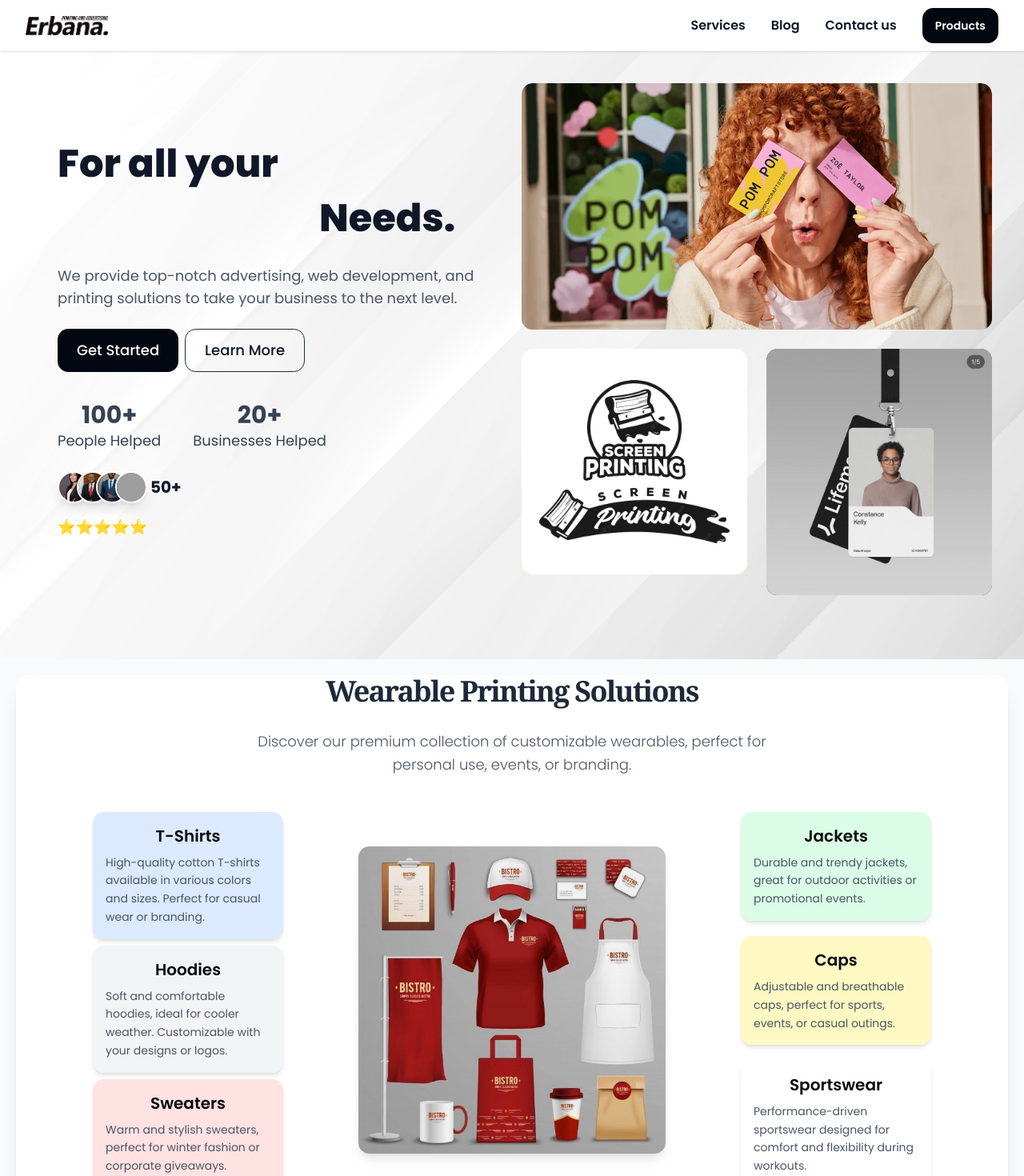
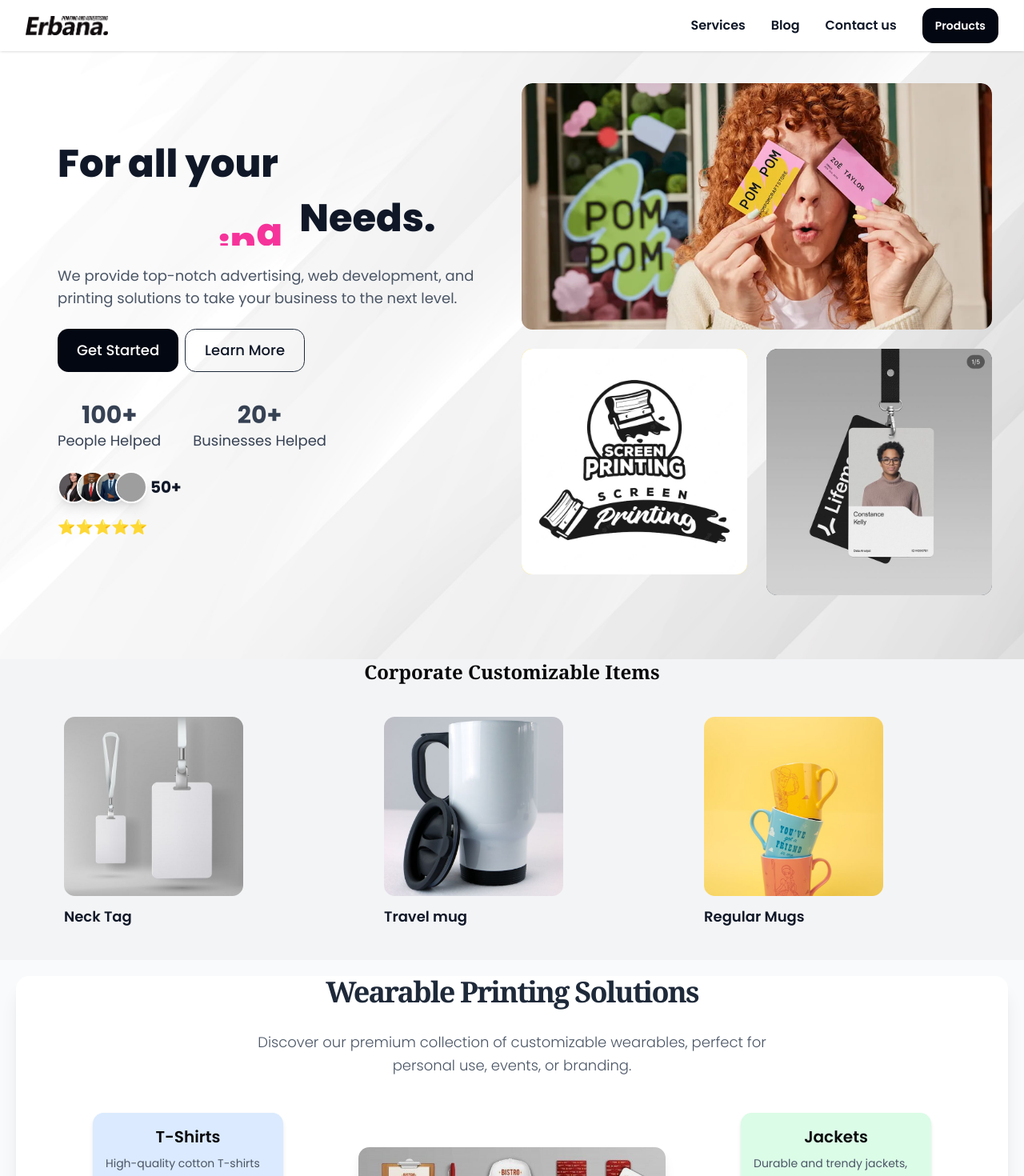
Before and after one commit to bmaker32/Printshop-website, a React (Vite) app: page / in a window 1280 px wide. Shown: the top 1470 px of the page at 80% size. Built offline with nearby package versions, Linux system fonts and the light colour scheme; grey boxes are pictures that could not be loaded.

Commit message:
edit to v4

```diff
--- a/src/App.jsx
+++ b/src/App.jsx
@@ -6,6 +6,7 @@ import Blog from './components/Blog';
 import FAQ from './components/FAQ';
 import ContactUs from './components/ContactUs';
 import Footer from './components/Footer';
+import CustomizableItems from './components/CustomizableItems';
 
 function App() {
   return (
@@ -17,6 +18,7 @@ function App() {
       <div id="landing">
         <Landing />
       </div>
+      <CustomizableItems/>
       <div id="services">
         <Services />
       </div>
--- a/src/components/CarouselProduct.jsx
+++ b/src/components/CarouselProduct.jsx
@@ -5,13 +5,14 @@ import ProfileCard from './ProfileCard';
 
 // Profile data
 const profiles = [
-  { name: 'Colored Mug', image:'/assets/corporateProducts/colored mug.jpg' },
-  { name: 'Hat', image: '/assets/corporateProducts/hat.jpg' },
-  { name: 'Key Chain', image: '/assets/corporateProducts/keychain.jpg' },
-  { name: 'Neck Tag', image: '/assets/corporateProducts/neckTag.jpg' },
-  { name: 'Travel mug', image: '/assets/corporateProducts/Travel Mug.jpg' },
-  { name: 'Regular Mugs', image: '/assets/corporateProducts/mugs.jpg' },
+  { name: 'Colored Mug', image: '/printshop-website/assets/corporateProducts/colored mug.jpg' },
+  { name: 'Hat', image: '/printshop-website/assets/corporateProducts/hat.jpg' },
+  { name: 'Key Chain', image: '/printshop-website/assets/corporateProducts/keychain.jpg' },
+  { name: 'Neck Tag', image: '/printshop-website/assets/corporateProducts/neckTag.jpg' },
+  { name: 'Travel mug', image: '/printshop-website/assets/corporateProducts/Travel Mug.jpg' },
+  { name: 'Regular Mugs', image: '/printshop-website/assets/corporateProducts/mugs.jpg' },
 ];
+
 
 export default function CarouselProduct() {
   const responsive = {
--- a/src/components/Landing.jsx
+++ b/src/components/Landing.jsx
@@ -8,7 +8,7 @@ const Landing = () => {
   return (
     <div
       className="grid grid-cols-1 md:grid-cols-4 grid-rows-auto md:grid-rows-2 gap-4 md:gap-6   py-20 px-10  max-w-screen md:max-h-screen bg-cover bg-center bg-no-repeat "
-      style={{ backgroundImage: "url('../../public/assets/background.jpg')" }}
+      style={{ backgroundImage: "url('/assets/background.jpg')" }}
     >
       <div className="py-5 rounded-xl col-span-2 row-span-2  flex flex-col justify-center items-center space-y-6">
         {/* Hero Text with Animation */}
@@ -65,7 +65,7 @@ const Landing = () => {
       >
         <div className="rounded-xl col-span-2 ">
           <img
-            src='../../public/assets/round.jpg'
+            src='/printshop-website/assets/round.jpg'
             alt="Image 2"
             className="w-full h-full object-cover rounded-xl"
           />
@@ -80,7 +80,7 @@ const Landing = () => {
       >
         <div className="rounded-xl col-span-1 bg-yellow-300 ">
           <img
-            src='../../public/assets/jersey.jpg'
+            src='/printshop-website/assets/jersey.jpg'
             alt="Image 3"
             className="w-full  object-cover rounded-xl"
           />
@@ -95,7 +95,7 @@ const Landing = () => {
       >
         <div className="rounded-xl col-span-1 bg-gray-700 flex items-center justify-center text-white font-semibold ">
           <img
-            src='../../public/assets/IdCard.jpg'
+            src='/printshop-website/assets/idcard.jpg'
             alt="Image 3"
             className="w-full h-full object-cover rounded-xl"
           />
--- a/src/components/Navbar.jsx
+++ b/src/components/Navbar.jsx
@@ -1,7 +1,7 @@
 import { useState } from 'react';
 import { motion, AnimatePresence } from 'framer-motion';
 import { Menu, X } from 'lucide-react';
-import erbanaLogo from '../../public/assets/erbanaLogo.png';
+import erbanaLogo from '/assets/erbanaLogo.png';
 
 export default function Navbar() {
   const [isMobileMenuOpen, setIsMobileMenuOpen] = useState(false);
--- a/src/components/PaperPrinting.jsx
+++ b/src/components/PaperPrinting.jsx
@@ -7,38 +7,38 @@ const App = () => {
       title: 'First Bento Item',
       description:
         'This is the description for the first bento item. You can add more text here to explain about this item.',
-      imageUrl: '/assets/Varsity.jpg',
+      imageUrl: '/printshop-website/assets/Varsity.jpg',
       // Replace with your image URL
     },
     {
       title: 'Flyers',
       description:
         'Description for the second item.  This area will describe the features or details of the second box.',
-      imageUrl: '/assets/flyers.jpg', // Replace with your image URL
+      imageUrl: '/printshop-website/assets/flyers.jpg', // Replace with your image URL
     },
     {
       title: 'Business cards',
       description:
         'A longer description for the third bento item to demonstrate text wrapping within the box.',
-      imageUrl: '/assets/FurnitureBusinessCard.jpg', // Replace with your image URL
+      imageUrl: '/printshop-website/assets/FurnitureBusinessCard.jpg', // Replace with your image URL
     },
     {
       title: 'Magazines',
       description:
         'A longer description for the third bento item to demonstrate text wrapping within the box.',
-      imageUrl: '/assets/magazine.jpg', // Replace with your image URL
+      imageUrl: '/printshop-website/assets/magazine.jpg', // Replace with your image URL
     },
     {
       title: 'Certificates',
       description:
         'A longer description for the third bento item to demonstrate text wrapping within the box.',
-      imageUrl: '/assets/certificate.jpg', // Replace with your image URL
+      imageUrl: '/printshop-website/assets/certificate.jpg', // Replace with your image URL
     },
     {
       title: 'Brochures',
       description:
         'A longer description for the third bento item to demonstrate text wrapping within the box.',
-      imageUrl: '/assets/Brochures.jpg', // Replace with your image URL
+      imageUrl: '/printshop-website/assets/Brochures.jpg', // Replace with your image URL
     },
     // Add more items as needed
   ];
--- a/src/components/TestComp.jsx
+++ b/src/components/TestComp.jsx
@@ -3,7 +3,7 @@ import PackagingTemplate from './PackagingTemplate'
 const packagingData = {
     title: 'Packaging Solutions',
     description: 'Explore our wide range of eco-friendly and durable packaging solutions.',
-    imageUrl: '/assets/paperbag.jpg',
+    imageUrl: '/printshop-website/assets/paperbag.jpg',
     products: [
       {
         name: 'Polypropylene Bags',
--- a/src/components/Wearables.jsx
+++ b/src/components/Wearables.jsx
@@ -4,7 +4,7 @@ import PackagingTemplate from './PackagingTemplate'
 const wearablesData = {
     title: 'Wearable Printing Solutions',
     description: 'Discover our premium collection of customizable wearables, perfect for personal use, events, or branding.',
-    imageUrl: '/assets/wearables.jpg', // Replace with your image path
+    imageUrl: '/printshop-website/assets/wearables.jpg', // Replace with your image path
     products: [
       {
         name: 'T-Shirts',
```
